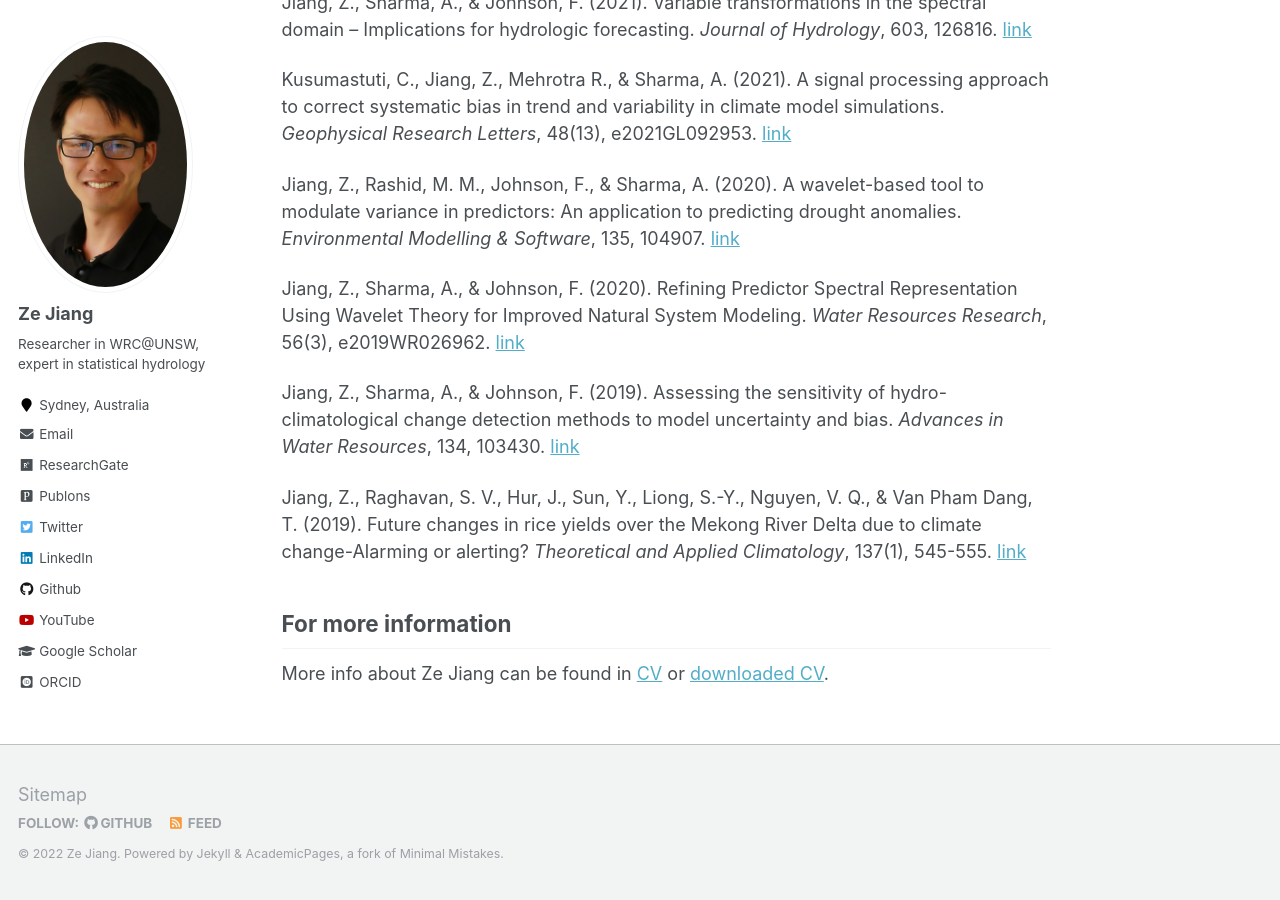
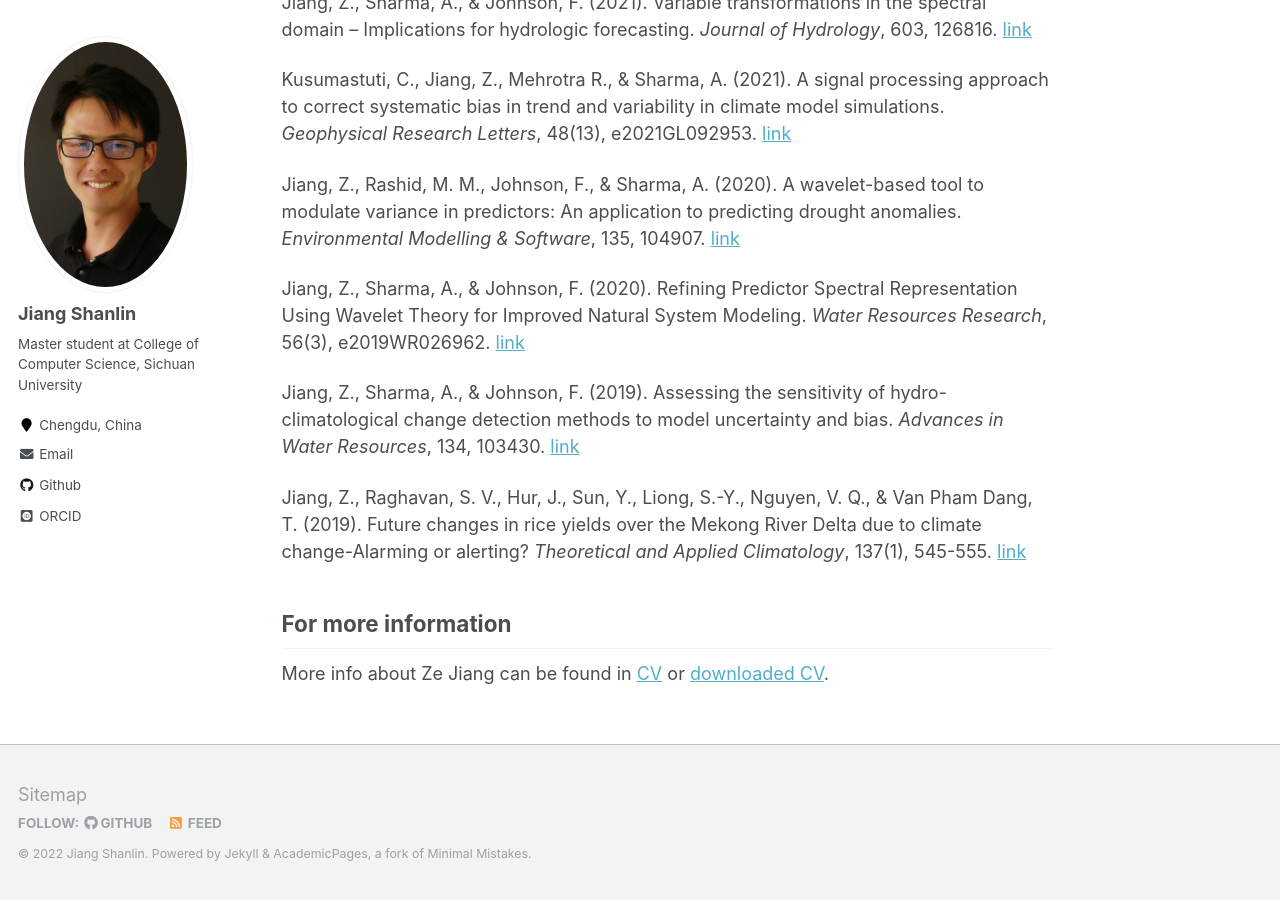
Before and after one commit to Lin-JiangShanlin/Lin-JiangShanlin.github.io, a Jekyll site: the page built from _pages/about.md, in a window 1280 px wide and 900 px high, scrolled down 1275 px. Built offline with Jekyll 4.4.1, drawn with Linux system fonts in a browser that asks for light colours; some web fonts are replaced; some of the changed text lies outside the part shown.

Commit message:
Update _config.yml

```diff
--- a/_config.yml
+++ b/_config.yml
@@ -7,13 +7,13 @@
 
 # Site Settings
 locale                   : "en-US"
-title                    : "Ze Jiang"
+title                    : "Jiang Shanlin"
 title_separator          : "-"
-name                     : &name "Ze Jiang"
-description              : &description "Researcher in WRC@UNSW, Sydney, Australia"
-url                      : https://zejiang-unsw.github.io # the base hostname & protocol for your site e.g. "https://mmistakes.github.io"
+name                     : &name "Jiang Shanlin"
+description              : &description "Researcher"
+url                      : https://lin-jiangshanlin.github.io # the base hostname & protocol for your site e.g. "https://mmistakes.github.io"
 baseurl                  : "" # the subpath of your site, e.g. "/blog"
-repository               : "zejiang-unsw.github.io"
+repository               : "Lin-JiangShanlin.github.io"
 teaser                   :  # filename of teaser fallback teaser image placed in /images/, .e.g. "500x300.png"
 breadcrumbs              : false # true, false (default)
 words_per_minute         : 160
@@ -80,16 +80,16 @@ analytics:
 
 # Site Author
 author:
-  name             : "Ze Jiang"
+  name             : "Jiang Shanlin"
   avatar           : "profile.jpg"
-  bio              : "Researcher in WRC@UNSW, expert in statistical hydrology"
-  location         : "Sydney, Australia"
+  bio              : "Master student at College of Computer Science, Sichuan University"
+  location         : "Chengdu, China"
   employer         :
   pubmed           : #"https://www.ncbi.nlm.nih.gov/pubmed/?term=john+snow"
-  googlescholar    : "https://scholar.google.com/citations?user=4iVouPYAAAAJ&hl=en"
-  email            : "ze.jiang@hotmail.com"
-  researchgate     : "https://www.researchgate.net/profile/Ze_Jiang3"
-  publons          : "https://publons.com/researcher/3963266/ze-jiang/"
+  googlescholar    : #"https://scholar.google.com/citations?user=4iVouPYAAAAJ&hl=en"
+  email            : "lin.jiangshanlin@gmail.com"
+  researchgate     : #"https://www.researchgate.net/profile/Ze_Jiang3"
+  publons          : #"https://publons.com/researcher/3963266/ze-jiang/"
   uri              :
   bitbucket        :
   codepen          :
@@ -97,24 +97,24 @@ author:
   flickr           :
   facebook         :
   foursquare       :
-  github           : "zejiang-unsw"
+  github           : "Lin-JiangShanlin"
   google_plus      :
   keybase          :
   instagram        :
   impactstory      : #"https://profiles.impactstory.org/u/xxxx-xxxx-xxxx-xxxx"
   lastfm           :
-  linkedin         : "zejiang"
-  orcid            : "http://orcid.org/0000-0002-3472-0829"
+  linkedin         : #"zejiang"
+  orcid            : "https://orcid.org/0000-0002-1382-1460"
   pinterest        :
   soundcloud       :
   stackoverflow    : #"http://stackoverflow.com/users/123456/username"
   steam            :
   tumblr           :
-  twitter          : "ZeJiang3"
+  twitter          : #"ZeJiang3"
   vine             :
   weibo            :
   xing             :
-  youtube          : "UCDgVmJEzD5czbTlTdVVewKA"
+  youtube          : #"UCDgVmJEzD5czbTlTdVVewKA"
   wikipedia        :
 
 # Reading Files
```
